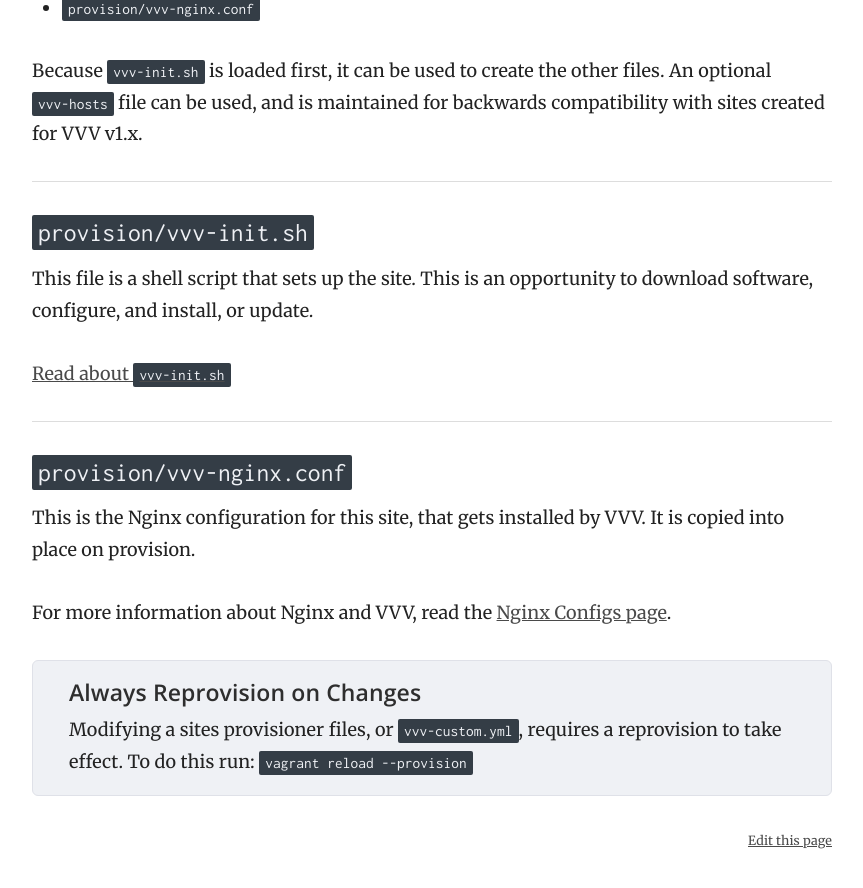
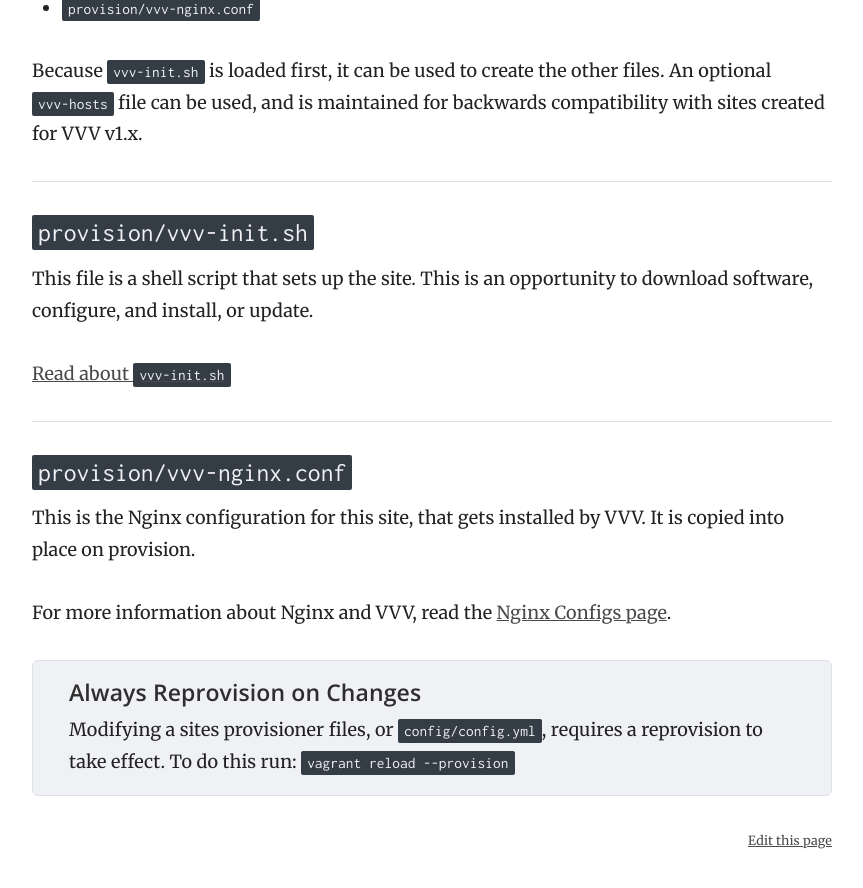
Before and after one commit to Varying-Vagrant-Vagrants/varyingvagrantvagrants.org, a Jekyll site: the page built from docs/en-US/site-templates/index.md, in a window 1280 px wide and 900 px high, scrolled down 822 px. Shown: the top 888 px of the window, without its empty margins (358-1221 px from the left). Built offline with Jekyll 4.4.1, drawn with Linux system fonts in a browser that asks for light colours.

Commit message:
missing file

```diff
--- a/_includes/always_reprovision.html
+++ b/_includes/always_reprovision.html
@@ -1,4 +1,4 @@
 <div class="note">
 	<h4>Always Reprovision on Changes</h4>
-	Modifying a sites provisioner files, or <code>vvv-custom.yml</code>, requires a reprovision to take effect. To do this run: <code>vagrant reload --provision</code>
+	Modifying a sites provisioner files, or <code>config/config.yml</code>, requires a reprovision to take effect. To do this run: <code>vagrant reload --provision</code>
 </div>
```
